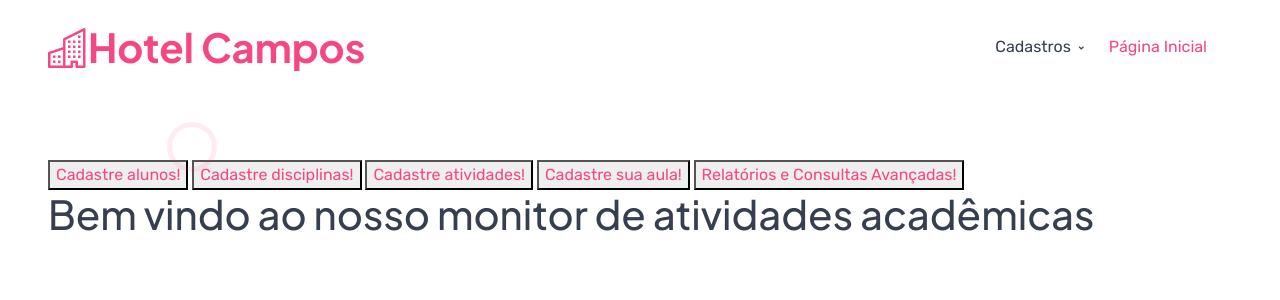
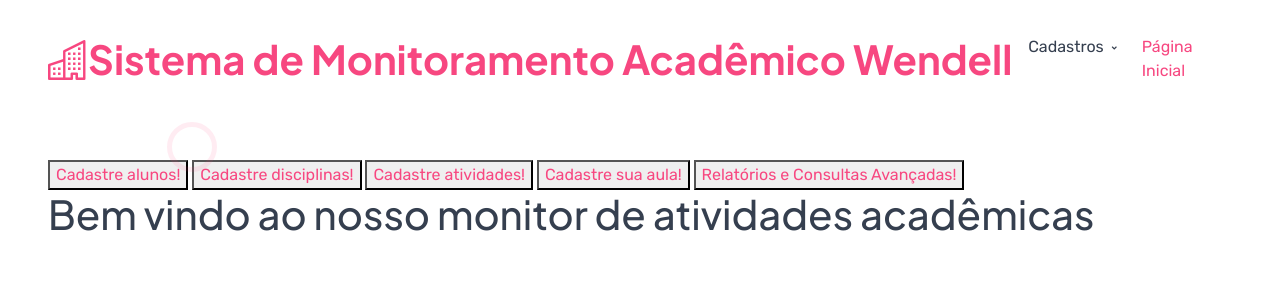
Before and after one commit to camille-eloah/monitoramento-de-atividades, a Flask app: page / in a window 1280 px wide. Shown: the top 300 px of the page. Run offline with Flask 3, Linux system fonts and the light colour scheme; style sheets or scripts are compiled from the project's sources; some libraries are stand-ins or nearby versions.

Commit message:
Updatess

```diff
--- a/app/templates/layout.html
+++ b/app/templates/layout.html
@@ -88,7 +88,7 @@
         <nav class="navbar navbar-expand-lg fixed-top navbar-light px-4 px-lg-5 py-3 py-lg-0">
 
             <a href="{{url_for('index')}}" class="navbar-brand p-0">
-                <h1 class="display-6 text-primary m-0"><i class="bi bi-buildings"></i>Hotel Campos</h1>
+                <h1 class="display-6 text-primary m-0"><i class="bi bi-buildings"></i>Sistema de Monitoramento Acadêmico Wendell</h1>
                 <!-- <img src="img/logo.png" alt="Logo"> -->
             </a>
 
@@ -101,11 +101,11 @@
                     <div class="nav-item dropdown">
                         <a href="#" class="nav-link dropdown-toggle" data-bs-toggle="dropdown">Cadastros</a>
                         <div class="dropdown-menu m-0">
-                            <a href="/cadastro_func" class="dropdown-item">Cadastrar Alunos</a>
-                            <a href="/cadastro_hotel" class="dropdown-item">Cadastrar Disciplinas</a>
-                            <a href="/cadastro_quarto" class="dropdown-item">Cadastrar Atividades</a>
-                            <a href="/cadastro_hosp" class="dropdown-item">Cadastrar Aulas</a>
-                            <a href="/reservar_quarto" class="dropdown-item">Relatórios e Consultas</a>
+                            <a href="cad_aluno" class="dropdown-item">Cadastrar Alunos</a>
+                            <a href="cad_disciplinas" class="dropdown-item">Cadastrar Disciplinas</a>
+                            <a href="cad_atividades" class="dropdown-item">Cadastrar Atividades</a>
+                            <a href="cad_aulas" class="dropdown-item">Cadastrar Aulas</a>
+                            <a href="relatorios" class="dropdown-item">Relatórios e Consultas</a>
                             {% if current_user.is_authenticated %}
                             <li><a href="/logout">Logout</a></li>
                             {% else %}
```
